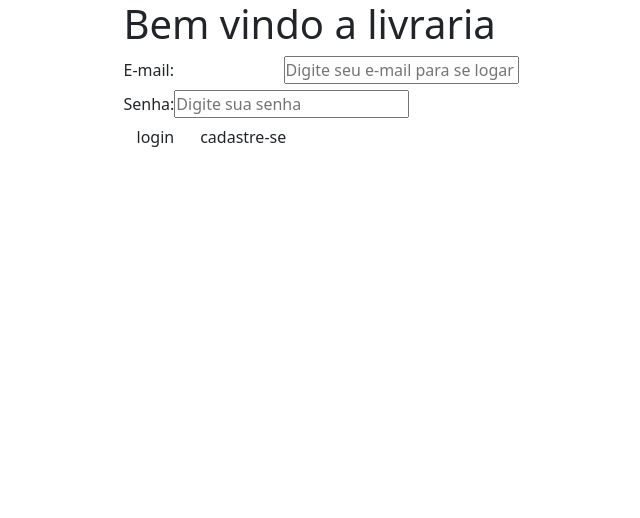
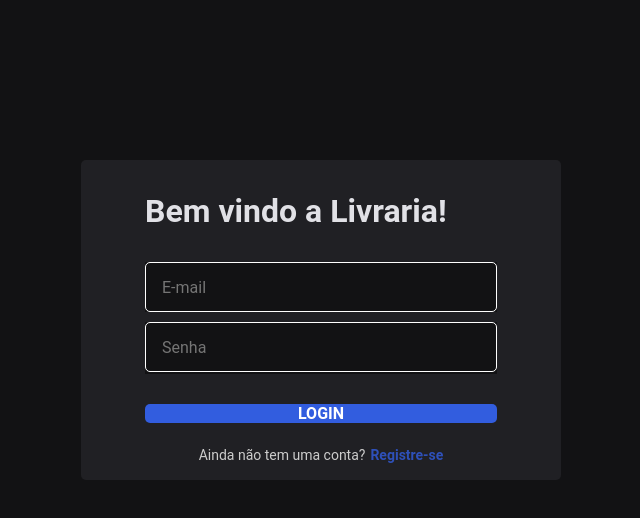
Before and after one commit to karlgama/prova-senai-frontend, a React (Create React App) app: page / in a window 1280 px wide. Shown: the top 518 px of the page, without its empty margins (319-959 px from the left). Built offline with nearby package versions, Linux system fonts and the light colour scheme.

Commit message:
estilizando login form

```diff
--- a/public/index.html
+++ b/public/index.html
@@ -8,8 +8,7 @@
       name="description"
       content="Web site created using create-react-app"
     />
-    <link href="https://cdn.jsdelivr.net/npm/bootstrap@5.0.2/dist/css/bootstrap.min.css" rel="stylesheet" integrity="sha384-EVSTQN3/azprG1Anm3QDgpJLIm9Nao0Yz1ztcQTwFspd3yD65VohhpuuCOmLASjC" crossorigin="anonymous">
-    <title>Livraria</title>
+  <title>Livraria</title>
   </head>
   <body>
     <noscript>You need to enable JavaScript to run this app.</noscript>
--- a/src/App.jsx
+++ b/src/App.jsx
@@ -2,7 +2,7 @@ import { BrowserRouter } from "react-router-dom";
 import MyRoutes from "./routes/index";
 function App() {
   return (
-    <div className="App">
+    <div className="app">
       <header className="App-header"></header>
       <BrowserRouter>
         <MyRoutes />
--- /dev/null
+++ b/src/components/Button/Button.css
@@ -0,0 +1,14 @@
+.btn{
+    height: 50px;
+    border-radius: 5px;
+    background-color: rgb(50 93 223) ;
+    font-size: 16px;
+    margin-top: 30px;
+    color: rgb(255, 255, 255);
+    font-weight: bold;
+    text-transform: uppercase;
+}
+.btn:hover{
+    cursor: pointer;
+    background-color: rgb(72 111 229);
+}
--- a/src/components/Button/index.jsx
+++ b/src/components/Button/index.jsx
@@ -1,6 +1,8 @@
+import './Button.css'
+
 const Button = (props) =>{
     return(
-        <button className="btn mybtn" onClick={props.onClick}>
+        <button className={props.className} onClick={props.onClick}>
             {props.title}
         </button>
     )
--- /dev/null
+++ b/src/components/InputPassword/InputPassword.css
@@ -0,0 +1,21 @@
+.input-password {
+  height: 52px;
+  width: 352px;
+  box-sizing: border-box;
+}
+
+.input-password input {
+  height: 50px;
+  font-size: 16px;
+  width: 100%;
+  border: solid 1px;
+  border-color: (18, 18, 20);
+  border-radius: 5px;
+  padding-left: 1rem;
+  color: rgb(255, 255, 255);
+  box-sizing: border-box;
+}
+
+.input-password input:focus{
+  border-color: rgb(50 93 223);
+}
--- a/src/components/InputPassword/index.jsx
+++ b/src/components/InputPassword/index.jsx
@@ -1,3 +1,5 @@
+import './InputPassword.css'
+
 const InputPassword = (props) =>{
     const onChangeHandler = (event) => {
         console.log(event.target.value);
@@ -6,8 +8,7 @@ const InputPassword = (props) =>{
       };
 
     return(
-        <div className="input">
-        <label htmlFor="">{props.label}:</label>
+        <div className="input-password">
         <input
           onChange={onChangeHandler}
           value={props.value}
--- a/src/components/InputText/InputText.css
+++ b/src/components/InputText/InputText.css
@@ -1,3 +1,21 @@
-.input-text label{
-    width: 10em;
+.input-text{
+    width: 352px;
+    background-color: rgb(18, 18, 20);
+    box-sizing: border-box;
 }
+
+.input-text input{
+    height: 50px;
+    font-size: 16px;
+    border: solid 1px;
+    width: 100%;
+    background-color: rgb(18, 18, 20);
+    border-radius: 5px;
+    box-sizing: border-box;
+    padding-left: 1rem;
+    color: rgb(255, 255, 255);
+}
+
+.input-text input:focus{
+    border-color: rgb(50 93 223);
+}
--- a/src/components/InputText/index.jsx
+++ b/src/components/InputText/index.jsx
@@ -8,8 +8,7 @@ const InputText = (props) => {
   };
 
   return (
-    <div className="input-text input">
-      <label className="form-label" htmlFor="">{props.label}:</label>
+    <div className="input-text">
       <input
         onChange={onChangeHandler}
         value={props.value}
--- /dev/null
+++ b/src/components/LoginForm/LoginForm.css
@@ -0,0 +1,55 @@
+.loginForm {
+  margin-top: 20vh;
+  width: 19vw;
+  height: 40vh;
+  box-sizing: border-box;
+  background-color: rgb(32, 32, 36);
+  align-items: center;
+  width: 100%;
+  max-width: 480px;
+  border-radius: 5px;
+  padding: 32px;
+  flex: 1 1 0%;
+  display: flex;
+  flex-direction: column;
+}
+
+.form-container {
+  max-width: 352px;
+  display: flex;
+  flex-direction: column;
+  box-sizing: border-box;
+  background-color: inherit;
+  height: 100%;
+}
+
+.loginForm .inputs {
+  display: grid;
+  grid-auto-flow: row;
+  gap: 10px;
+  background: rgb(32, 32, 36, 0);
+}
+.loginForm h1 {
+  color: rgb(225, 225, 230);
+  background-color: inherit;
+  margin-bottom: 2rem;
+}
+.link {
+  text-align: center;
+  background-color: inherit;
+  font-size: 14px;
+  margin-top: 24px;
+}
+.link a {
+  text-decoration: none;
+  background-color: inherit;
+  color: rgb(50 93 223);
+  margin-left: 5px;
+  opacity: 0.8;
+  font-weight: 600;
+}
+
+.link a:hover{
+  color: rgb(50 93 223);
+  opacity: 1;
+}
--- a/src/components/LoginForm/index.jsx
+++ b/src/components/LoginForm/index.jsx
@@ -2,8 +2,9 @@ import InputText from "..//InputText";
 import InputPassword from "../InputPassword";
 import Button from "../Button";
 import { useState } from "react";
-import {  login } from "../../api/user";
+import { login } from "../../api/user";
 import { useNavigate } from "react-router-dom";
+import "./LoginForm.css";
 
 const LoginForm = () => {
   const navigate = useNavigate();
@@ -19,39 +20,35 @@ const LoginForm = () => {
     }
   };
 
-  const userRegister = async (e) => {
-    try {
-      navigate("/users/register");
-    } catch (error) {
-      console.log(error);
-      alert("usuário ou senha incorretos");
-    }
-  };
-
   const [email, setEmail] = useState("");
   const [password, setPassword] = useState("");
   return (
-    <div>
-      <div>
-        <h1>Bem vindo a livraria</h1>
-      </div>
+    <div className="loginForm">
+      <div className="form-container">
+        <h1>Bem vindo a Livraria!</h1>
+        <div className="inputs">
           <InputText
             label="E-mail"
             value={email}
             setValue={setEmail}
-        placeholder="Digite seu e-mail para se logar"
+            placeholder="E-mail"
           />
-
           <InputPassword
             label="Senha"
             value={password}
             setValue={setPassword}
             type="password"
-        placeholder="Digite sua senha"
+            placeholder="Senha"
           />
-
-      <Button onClick={handleLogin} title="login" />
-      <Button onClick={userRegister} title="cadastre-se" />
+        </div>
+        <Button className="btn" onClick={handleLogin} title="login" />
+        <div className="link">
+          Ainda não tem uma conta?
+          <a href="/users/register" className="">
+            Registre-se
+          </a>
+        </div>
+      </div>
     </div>
   );
 };
--- a/src/index.css
+++ b/src/index.css
@@ -1,9 +1,35 @@
 * {
-    margin:0;
-    padding:0
+  margin: 0;
+  padding: 0;
+  background-color: rgb(18, 18, 20);
+  font-family: Roboto, sans-serif;
+  color: rgb(204, 204, 204);
+}
+h1,
+h2,
+h3 {
+  margin: 0;
+  padding: 0;
+}
+input {
+  margin: 0;
+  padding: 0;
+  background-color: rgb(18, 18, 20);
+  box-shadow: 0;
+  border: 0 none;
+  outline: 0;
+}
+button{
+  margin: 0;
+  padding: 0;
+  border: none;
 }
 
-.App{
-    display: flex;
-    justify-content: center;
+.app {
+  display: flex;
+  justify-content: center;
 }
+
+label {
+  width: 5em;
+}
```
Lines whose indentation alone changed are shown as unchanged.
